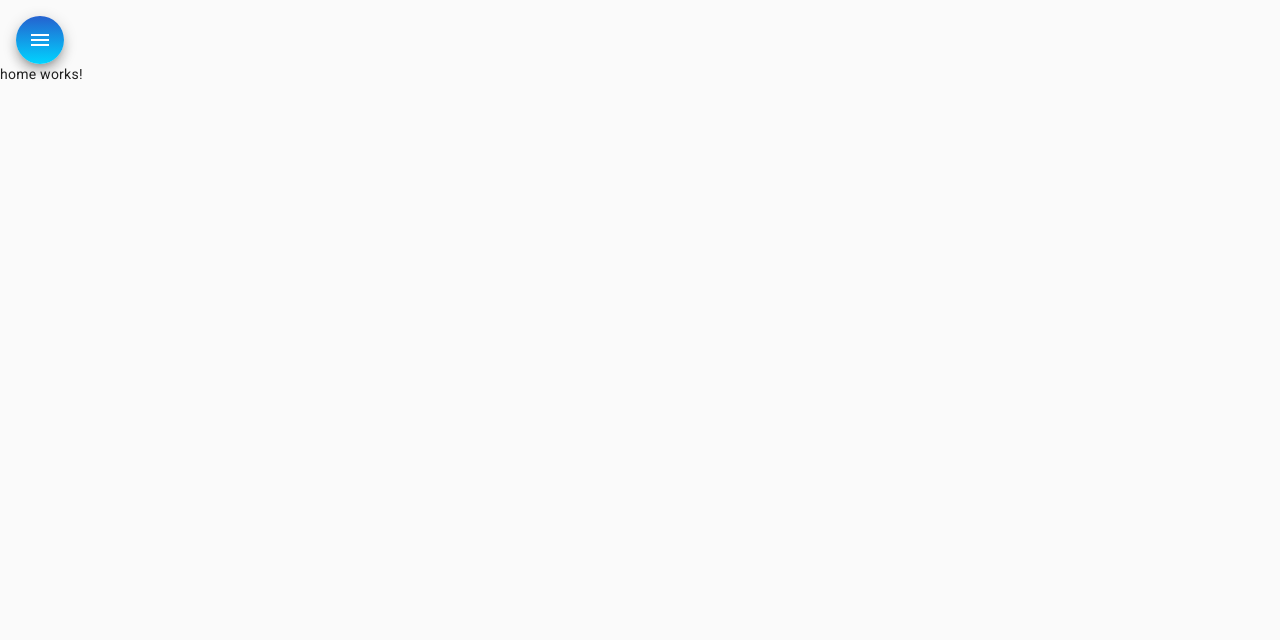
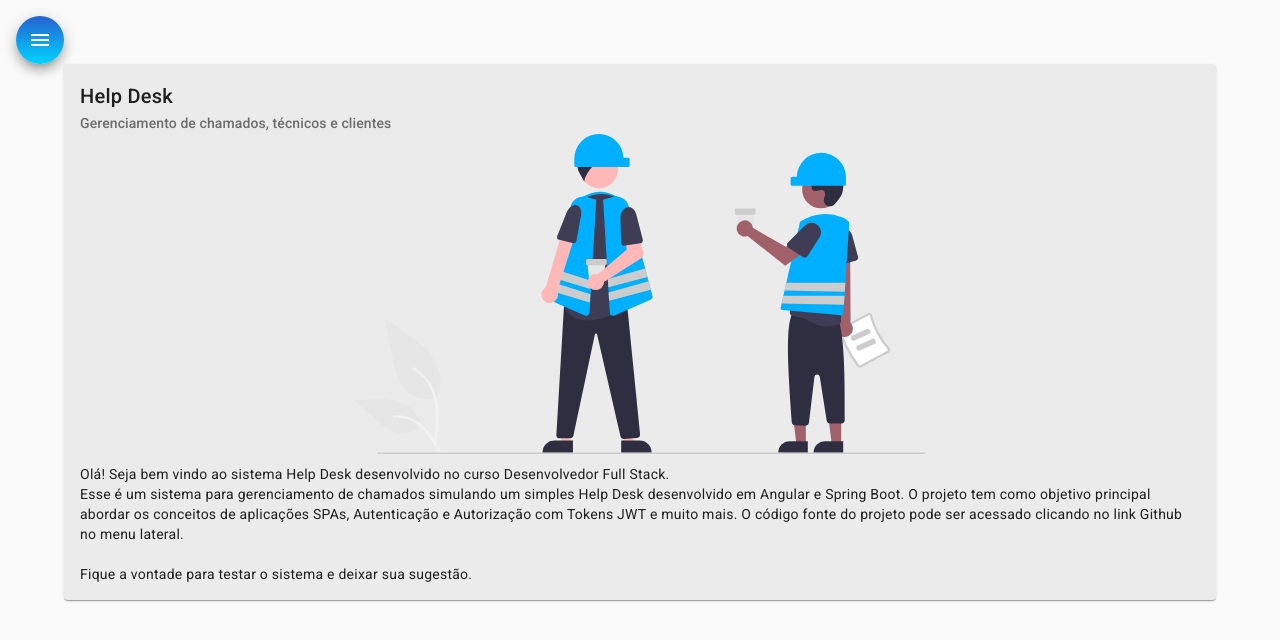
Before and after one commit to Uallace/helpdesk-frontend, an Angular app: page /home in a window 1280 px wide. Shown: the top 640 px of the page. Built offline with nearby package versions, Linux system fonts and the light colour scheme.

Commit message:
Adicionando HTML e CSS ao componente home

```diff
--- a/src/app/components/home/home.component.css
+++ b/src/app/components/home/home.component.css
@@ -0,0 +1,10 @@
+.card {
+    width: 90%;
+    margin: auto;
+    background-color: rgb(235, 235, 235);
+}
+
+img {
+    height: 20rem;
+    margin-bottom: 10px;
+}
--- a/src/app/components/home/home.component.html
+++ b/src/app/components/home/home.component.html
@@ -1 +1,16 @@
-<p>home works!</p>
+<mat-card class="card">
+    <mat-card-header>
+      <mat-card-title>Help Desk</mat-card-title>
+      <mat-card-subtitle>Gerenciamento de chamados, técnicos e clientes</mat-card-subtitle>
+    </mat-card-header>
+    <img mat-card-image src="assets/img/home-image.svg" alt="Photo of a Shiba Inu">
+    <mat-card-content>
+        <p>
+            Olá! Seja bem vindo ao sistema Help Desk desenvolvido no curso Desenvolvedor Full Stack.<br />
+            Esse é um sistema para gerenciamento de chamados simulando um simples Help Desk desenvolvido em Angular e
+            Spring Boot. O projeto tem como objetivo principal abordar os conceitos de aplicações SPAs, Autenticação e Autorização com
+            Tokens JWT e muito mais. O código fonte do projeto pode ser acessado clicando no link Github no menu lateral.
+            <br /><br /> Fique a vontade para testar o sistema e deixar sua sugestão.
+           </p>
+    </mat-card-content>
+  </mat-card>
```
